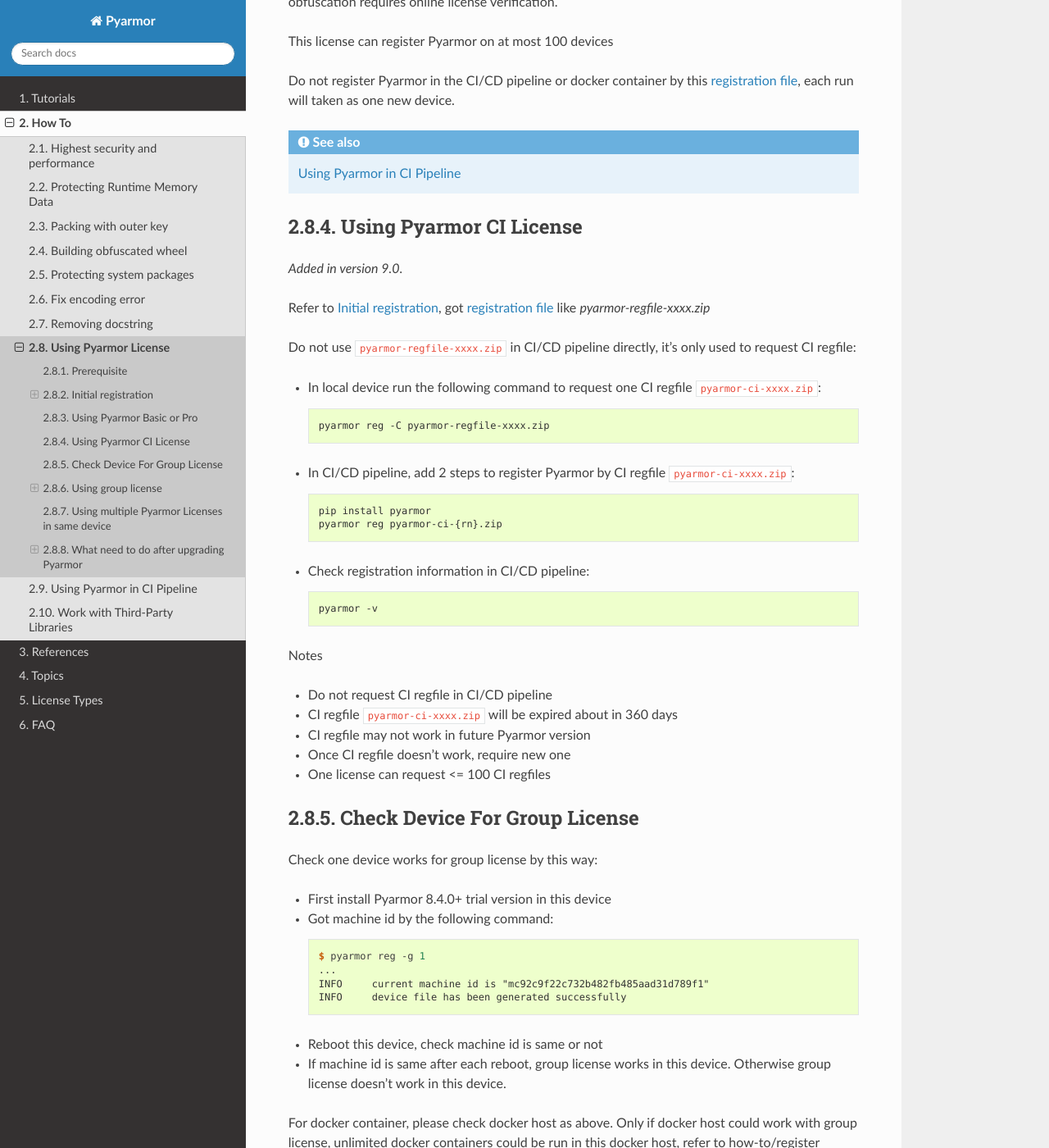
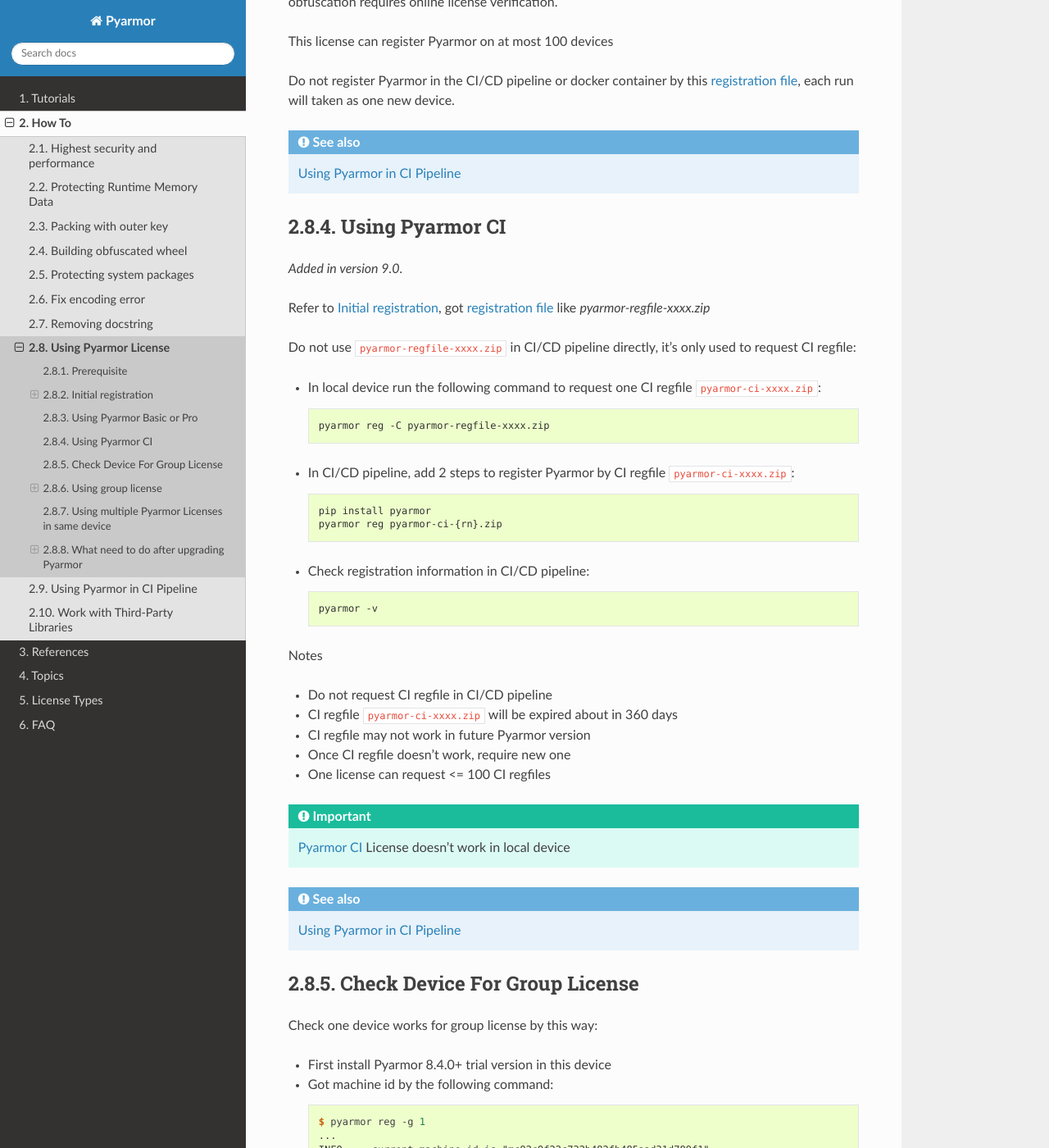
Before and after one commit to dashingsoft/pyarmor, a Sphinx documentation site: the page built from docs/how-to/register.rst, in a window 1280 px wide and 1400 px high, scrolled down 2133 px. Shown: the whole window at 82% size. Built offline with Sphinx 7.4.7 and the Read the Docs theme 3.1.0, drawn with Linux system fonts in a browser that asks for light colours; some of the changed text lies outside the part shown.

Commit message:
Note CI licnese only works in CI/CD pipeline

```diff
--- a/docs/how-to/register.rst
+++ b/docs/how-to/register.rst
@@ -75,8 +75,8 @@
 
 .. seealso:: :doc:`ci`
 
-Using Pyarmor CI License
-========================
+Using Pyarmor CI
+================
 
 .. versionadded:: 9.0
 
@@ -104,6 +104,12 @@
 * CI regfile may not work in future Pyarmor version
 * Once CI regfile doesn't work, require new one
 * One license can request <= 100 CI regfiles
+
+.. important::
+
+   :term:`Pyarmor CI` License doesn't work in local device
+
+.. seealso:: :doc:`ci`
 
 .. _check device for group license:
 
--- a/docs/licenses.rst
+++ b/docs/licenses.rst
@@ -81,7 +81,7 @@
    - RFT Mode: renaming function/class/method/variable in Python scripts
    - BCC Mode: Transforming some Python functions in scripts to c functions, compile them to machine instructions directly
 .. [#] Offline build: the build device need not be online to verify Pyarmor License
-.. [#] Maximum devices could install Pyarmor
+.. [#] Maximum devices could install Pyarmor, CI license couldn't be used in local machine
 .. [#] Unlimited local dockers: run docker container in local machine, may be offline or in private network
 .. [#] Work in CI/CD pipeline: it need special option to register Pyarmor in CI/CD pipeline
 
```
Also changed, not shown: other parts of docs/licenses.rst (+1 -1 lines).
